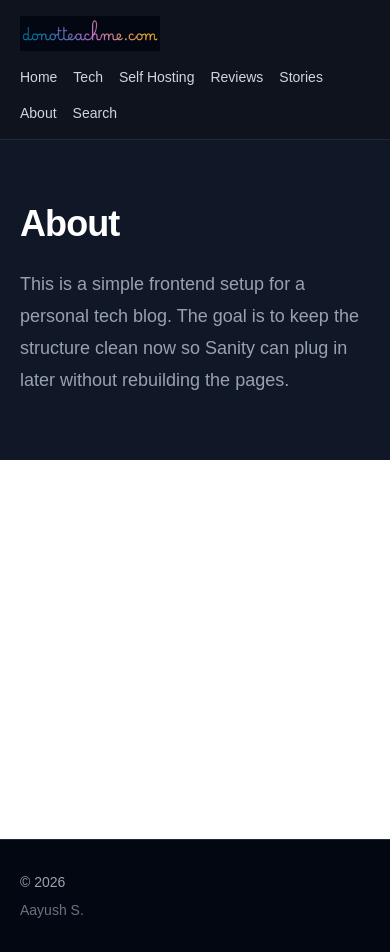
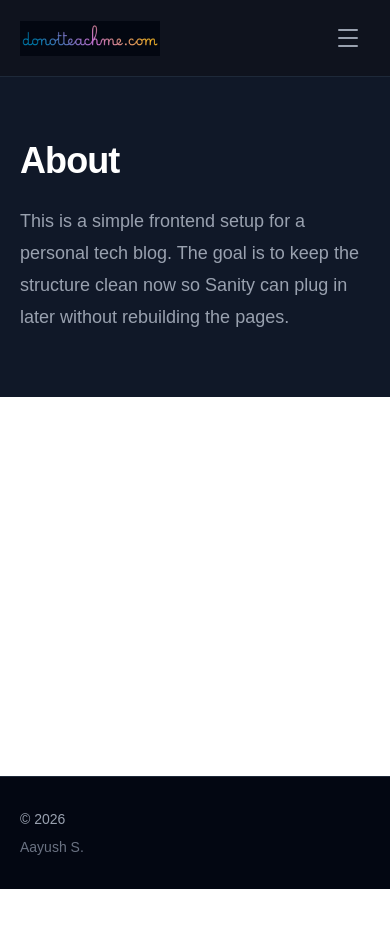
Before and after one commit to scary-two/donotteachme, a Next.js app: page /about in a window 390 px wide. After the commit the page ends 889 px from the top, so only its background shows below. Built offline with nearby package versions, Linux system fonts and the light colour scheme.

Commit message:
modified navbar add hamburger style and underline when hover in navbar

```diff
--- a/components/layout/Navbar.tsx
+++ b/components/layout/Navbar.tsx
@@ -1,3 +1,6 @@
+"use client";
+
+import {useState} from "react";
 import Image from "next/image";
 import Link from "next/link";
 
@@ -12,12 +15,12 @@ const navLinks = [
 ];
 
 export default function Navbar() {
+  const [isMobileMenuOpen, setIsMobileMenuOpen] = useState(false);
+
   return (
     <header className="border-b border-gray-800 bg-gray-950/95 text-white backdrop-blur">
       <div className="mx-auto flex max-w-6xl flex-col gap-4 px-5 py-4 md:flex-row md:items-center md:justify-between">
-        {/* <Link href="/" className="text-xl font-bold tracking-tight">
-          Tech Blog
-        </Link> */}
+        <div className="flex items-center justify-between">
           <Link href="/" className="inline-flex items-center">
             <Image
               src="/logo.png"
@@ -27,12 +30,27 @@ export default function Navbar() {
               className="h-auto"
             />
           </Link>
-        <nav className="flex flex-wrap gap-4 text-sm md:gap-6">
+          <button
+            type="button"
+            aria-label="Toggle navigation menu"
+            aria-expanded={isMobileMenuOpen}
+            className="inline-flex h-11 w-11 flex-col items-center justify-center gap-1.5 text-gray-400 transition-colors duration-200 hover:text-white md:hidden"
+            onClick={() => setIsMobileMenuOpen((open) => !open)}
+          >
+            <span className="h-0.5 w-5 rounded-full bg-current" />
+            <span className="h-0.5 w-5 rounded-full bg-current" />
+            <span className="h-0.5 w-5 rounded-full bg-current" />
+          </button>
+        </div>
+        <nav
+          className={`${isMobileMenuOpen ? "flex" : "hidden"} flex-col gap-4 text-sm md:flex md:flex-row md:items-center md:gap-6`}
+        >
           {navLinks.map((link) => (
             <Link
               key={link.name}
               href={link.href}
-              className="font-medium text-gray-300 transition hover:text-green-400"
+              className="font-medium text-gray-300 transition duration-200 hover:text-white hover:underline hover:underline-offset-4"
+              onClick={() => setIsMobileMenuOpen(false)}
             >
               {link.name}
             </Link>
```
Lines whose indentation alone changed are shown as unchanged.
